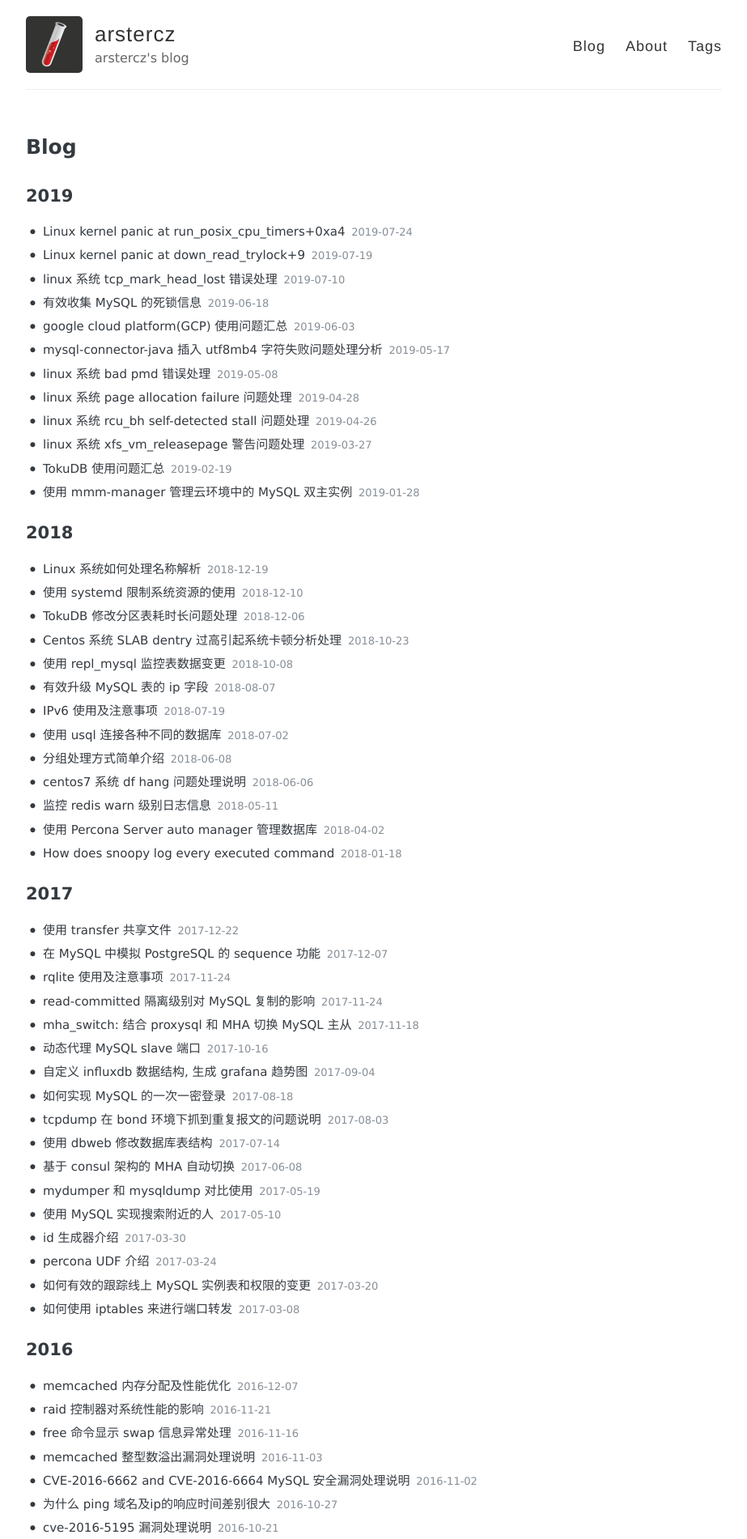
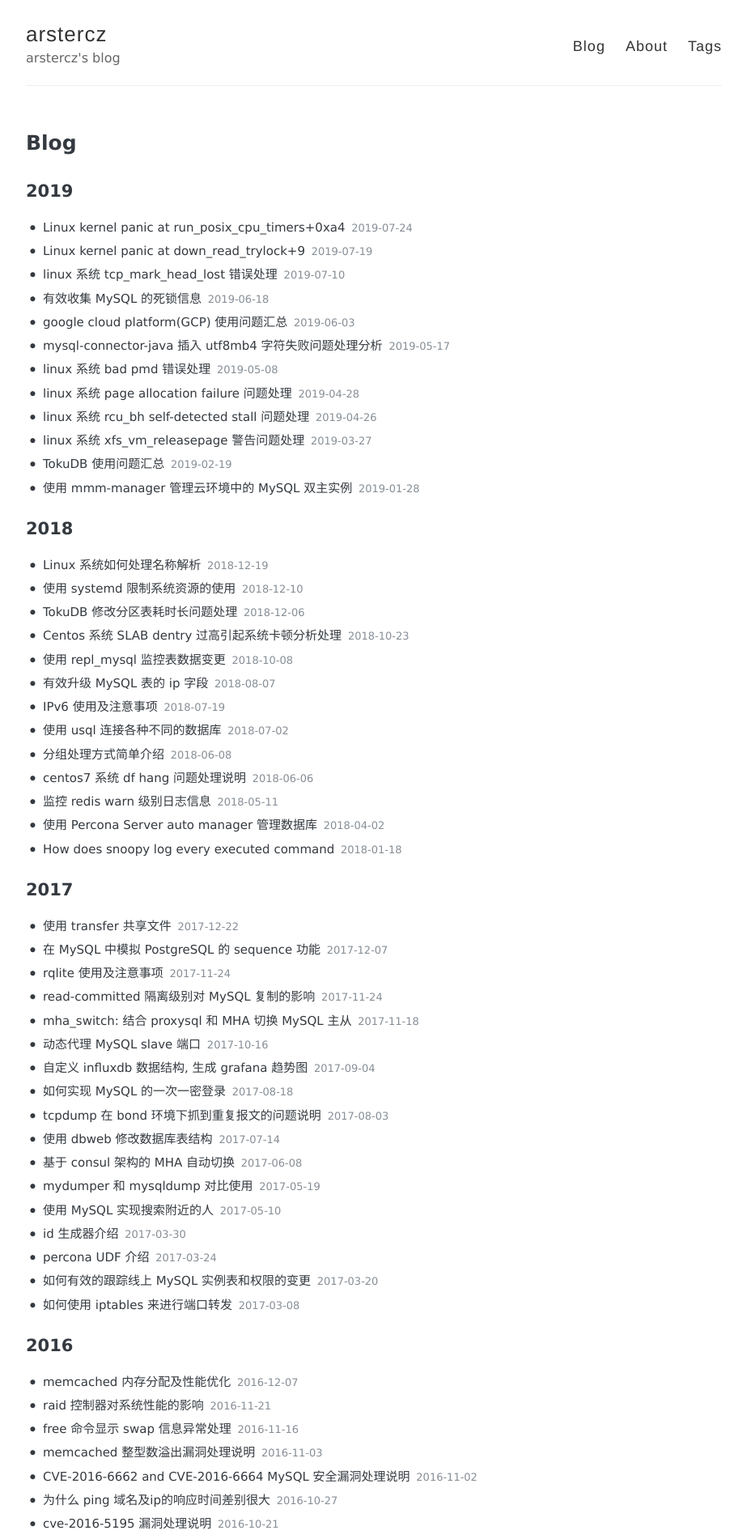
Before and after one commit to arstercz/arstercz.github.io, a Jekyll site: the page built from index.html, in a window 1280 px wide. Shown: the top 1901 px of the page at 81% size, without its empty margins (178-1101 px from the left). Built offline with Jekyll 4.4.1, drawn with Linux system fonts in a browser that asks for light colours; the list of posts is cut into pages by our own code.

Commit message:
remove avatar

```diff
--- a/_config.yml
+++ b/_config.yml
@@ -13,7 +13,7 @@
 #
 
 # URL of your avatar or profile pic (you could use your GitHub profile pic)
-avatar: https://raw.githubusercontent.com/arstercz/arstercz.github.io/master/images/jekyll-logo.png
+# avatar: https://raw.githubusercontent.com/arstercz/arstercz.github.io/master/images/jekyll-logo.png
 
 
 # Tabs in header. There are 'Blog', 'About', 'Archive', 'Tags'
```
